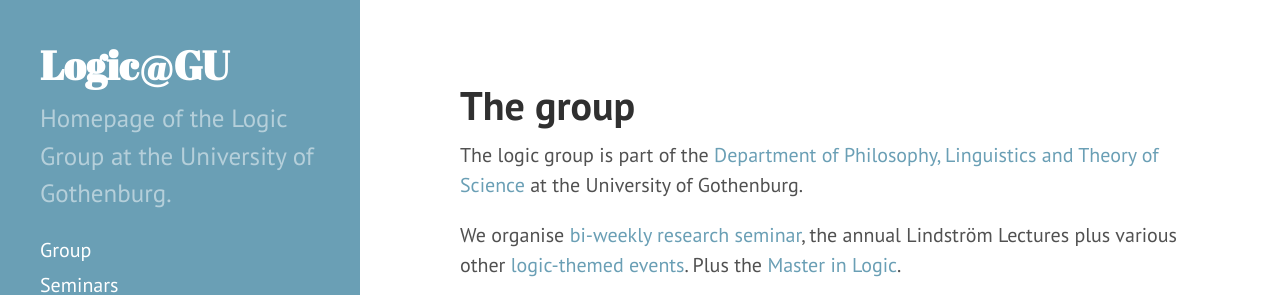
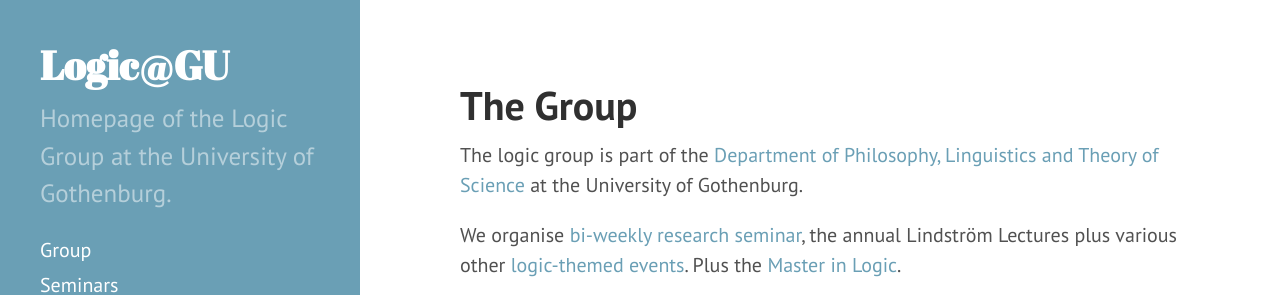
Before and after one commit to greleigh/Logic-GU, a Jekyll site: the page built from _pages/about.md, in a window 1280 px wide and 1253 px high. Shown: the top 295 px of the window. Built offline with Jekyll 4.4.1, drawn with Linux system fonts in a browser that asks for light colours.

```diff
--- a/_pages/about.md
+++ b/_pages/about.md
@@ -1,6 +1,6 @@
 ---
 layout: page
-title: The group
+title: The Group
 permalink: about
 published: true
 ---
```
